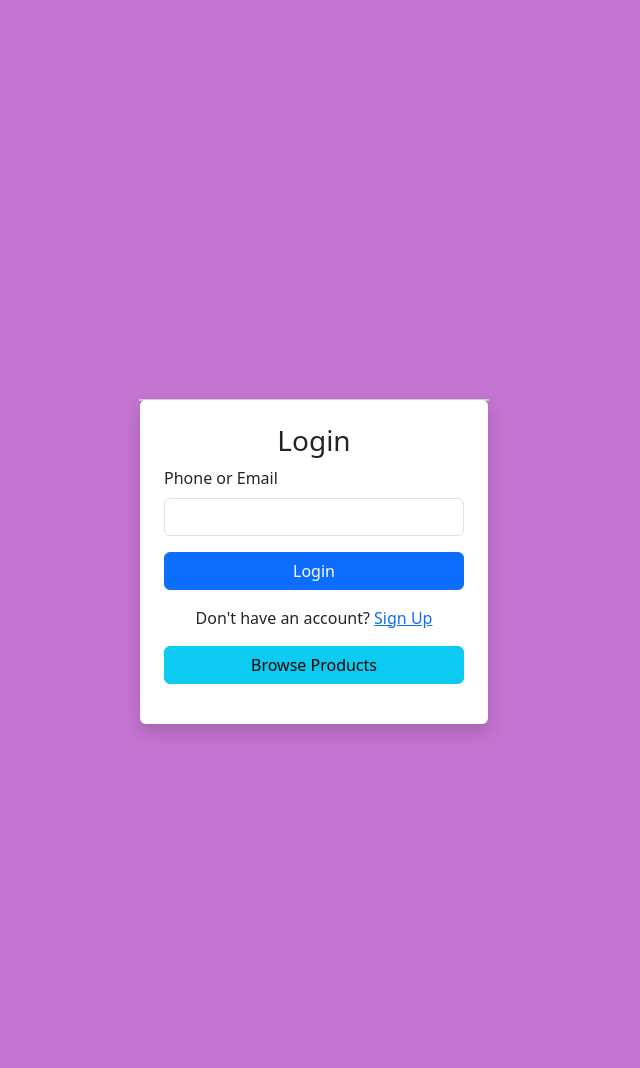
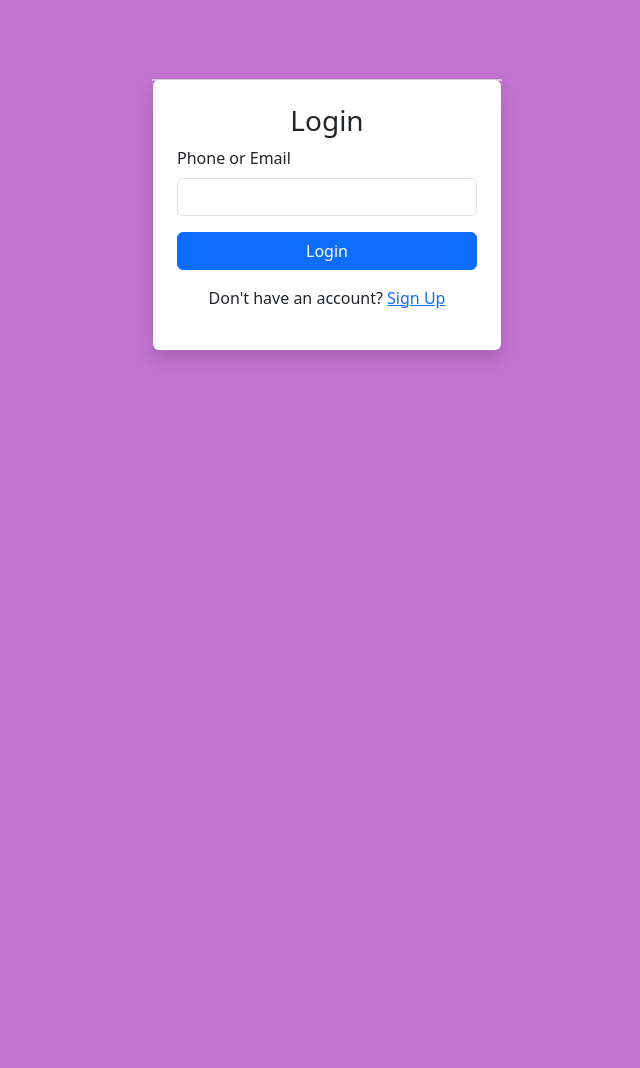
Before and after one commit to yukta2106/Boutique-Management-System, a Flask app: page / in a window 1280 px wide. Shown: the whole page, without its empty margins (313-953 px from the left). After the commit the page ends 360 px from the top, so only its background shows below. Run offline with Flask 3, Linux system fonts and the light colour scheme.

Commit message:
Update index.html

```diff
--- a/backend/templates/index.html
+++ b/backend/templates/index.html
@@ -13,7 +13,7 @@
         display: flex;
         justify-content: center;
         align-items: center;
-        height: 100vh;
+        height: 20vh;
         background-color: #c274d0;
       }
       .card-container {
@@ -35,16 +35,11 @@
       .card .back {
         transform: rotateY(180deg);
       }
-      .container {
-        max-width: 400px;
-      }
     </style>
   </head>
   <body>
-    <div class="container">
     <div class="card-container">
       <div class="card" id="flip-card">
-          <!-- Login Form -->
         <div class="side front p-4 bg-white rounded shadow">
           <h3 class="text-center">Login</h3>
           <form id="login-form">
@@ -62,12 +57,7 @@
           <p class="mt-3 text-center">
             Don't have an account? <a href="#" onclick="flipCard()">Sign Up</a>
           </p>
-            <p class="mt-2 text-center">
-              <a href="/products" class="btn btn-info w-100">Browse Products</a>
-            </p>
         </div>
-
-          <!-- Sign Up Form -->
         <div class="side back p-4 bg-white rounded shadow">
           <h3 class="text-center">Sign Up</h3>
           <form id="signup-form">
@@ -121,10 +111,6 @@
           <p class="mt-3 text-center">
             Already have an account? <a href="#" onclick="flipCard()">Login</a>
           </p>
-            <p class="mt-2 text-center">
-              <a href="/products" class="btn btn-info w-100">Browse Products</a>
-            </p>
-          </div>
         </div>
       </div>
     </div>
@@ -134,7 +120,6 @@
         document.getElementById("flip-card").classList.toggle("flipped");
       }
 
-      // Handle Signup form submission
       document
         .getElementById("signup-form")
         .addEventListener("submit", async function (event) {
@@ -159,7 +144,7 @@
             alert(result.message);
 
             if (response.ok) {
-              flipCard();  // Flip to login page on success
+              flipCard();
             }
           } catch (error) {
             console.error("Error:", error);
@@ -167,7 +152,6 @@
           }
         });
 
-      // Handle Login form submission
       document
         .getElementById("login-form")
         .addEventListener("submit", async function (event) {
@@ -184,9 +168,11 @@
             });
 
             let result = await response.json();
+            console.log(result);
 
             if (response.ok) {
-              window.location.href = "home";  // Redirect to home page
+              localStorage.setItem("customer_id", result.customer_id);
+              window.location.href = "home";
             } else {
               alert("User not found! Please sign up first.");
             }
```
Lines whose indentation alone changed are shown as unchanged.
